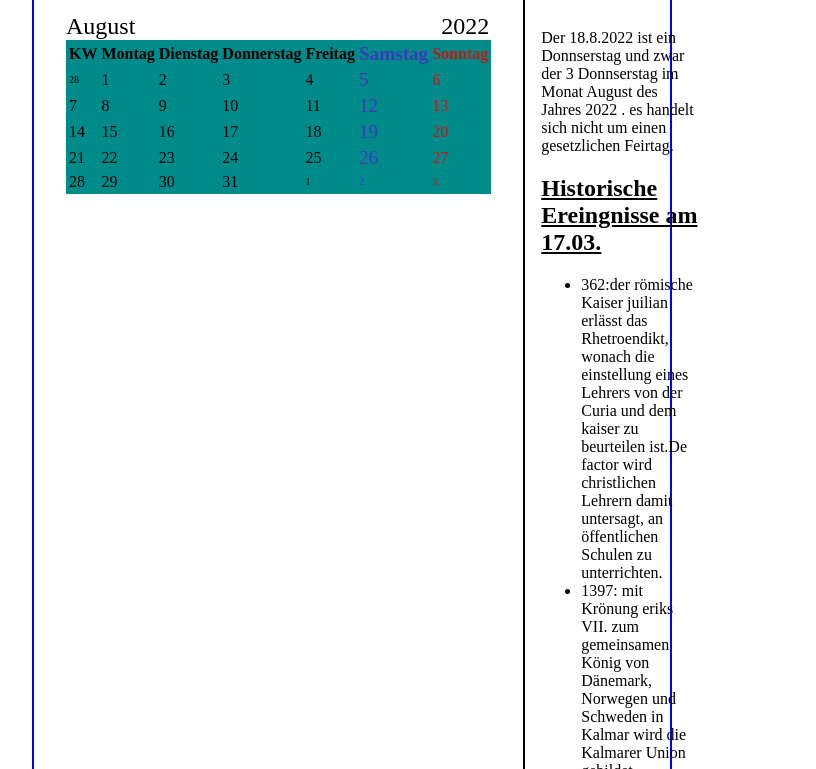
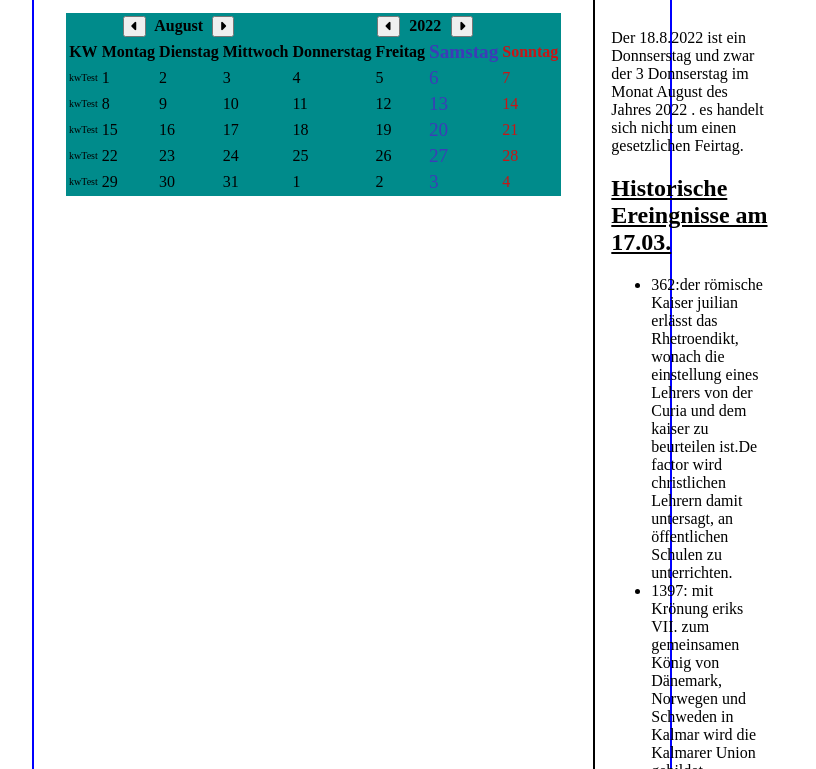
Before and after one commit to obaidaxt/Kalendar, a plain HTML site: page index.html in a window 1280 px wide. Shown: the part 200-969 px from the top of the page, without its empty margins (288-1104 px from the left). Drawn offline with Linux system fonts and the light colour scheme.

Commit message:
commit18.08

```diff
--- a/function.js
+++ b/function.js
@@ -1,43 +1,25 @@
 window.onload = main;
+const monthNames = [
+    "January", "February", "March", "April", "May", "June", "July", "August", "September", "October", "November", "December"
+];
+let today = new Date();
+let calendarDate = today;
 
 function main() {
+    let year=today.getFullYear();
+    let month =today.getMonth()+1
 
-
-
-
-
-    const months = [
-        "January",
-        "February",
-        "March",
-        "April",
-        "May",
-        "June",
-        "July",
-        "August",
-        "September",
-        "October",
-        "November",
-        "December",
-      ]
-    let dateToday=new Date();
-    let year=dateToday.getFullYear();
-    let month =dateToday.getMonth()+1
-
-    let day =dateToday.getDate()
-    console.log(day)
+    let day =today.getDate()
     let genauerTag
     let holidayYesNoD = false;
 
     let germanDate= day + "." + month + "." + year;
-    const monthNames = [
-        "January", "February", "March", "April", "May", "June", "July", "August", "September", "October", "November", "December"
-    ];
+
     const dayNames = ["Sonntag","Montag","Dienstag","Mittwoch","Donnserstag","Freitag","Samstag"];
-    let monthD = monthNames[dateToday.getMonth()];
+    let monthD = monthNames[today.getMonth()];
     document.getElementById('infotext_month').innerHTML = monthD ;
 
-    const dayOfWeek = dayNames[dateToday.getDay()];
+    const dayOfWeek = dayNames[today.getDay()];
     document.getElementById('infotext_dayweek').innerHTML = dayOfWeek
     document.getElementById('infotext_dayweekmonat').innerHTML = dayOfWeek
 
@@ -67,7 +49,7 @@ function main() {
     // console.log('year:' + dateToday.getFullYear())
     // console.log('year:' + year)
 
-    document.getElementById("infotext_year").innerHTML = dateToday
+    document.getElementById("infotext_year").innerHTML = today
 
 
     if (day <= 7) {
@@ -82,12 +64,12 @@ function main() {
     }else{
         genauerTag=5
     }
-    document.getElementById("kalendarTitle").innerHTML=monthD
+    // document.getElementById("kalendarTitle").innerHTML=monthD
     document.getElementById("calendarH").innerHTML=germanDate
 
     document.getElementById('infotext_year').innerHTML = year;
-    document.getElementById('titelRight').innerHTML = year;
-    document.getElementById("infotext_dateD").innerHTML = dateToday;
+    // document.getElementById('titelRight').innerHTML = year;
+    document.getElementById("infotext_dateD").innerHTML = today;
     document.getElementById("infotext_day").innerHTML = genauerTag;
     // document.getElementById("infotext_month").innerHTML = monthD;
     document.getElementById("infotext_dateD").innerHTML = germanDate;
@@ -97,13 +79,17 @@ function main() {
     console.log(easterDate(2021));
 
 
-     //Kalendar
+    drawCalendar();
+}
 
-     const monthDays = document.querySelector(".days");
+function drawCalendar() {
 
+    console.log('dawCalebdar: ' + calendarDate);
+    document.getElementById('kalendermonat').innerHTML = monthNames[calendarDate.getMonth()];
+    document.getElementById('kalenderjahr').innerHTML = calendarDate.getFullYear();
     const lastOfMonth = new Date(
-        dateToday.getFullYear(),
-        dateToday.getMonth() + 1,
+        calendarDate.getFullYear(),
+        calendarDate.getMonth() + 1,
         0
     );
     const lastDay = lastOfMonth.getDate(); //z.B. 31, 30, 28
@@ -118,18 +104,19 @@ function main() {
     const daysToDrawAfter = lastOfMonthWeekday == 0 ? 0 : 7 - lastOfMonthWeekday;
 
     let firstOfMonth =  new Date(
-        dateToday.getFullYear(),
-        dateToday.getMonth(),
+        calendarDate.getFullYear(),
+        calendarDate.getMonth(),
         1
       );
     let firstOfMonthWeekday = firstOfMonth.getDay(); // 0: Snntag, 1: Montag, Dienstag, Mittwoch...
     let daysToDrawBefore = firstOfMonthWeekday == 0 ? 6 : firstOfMonthWeekday - 1;
     let firstDayToDraw = new Date(
-        dateToday.getFullYear(),
-        dateToday.getMonth(),
+        calendarDate.getFullYear(),
+        calendarDate.getMonth(),
         1 - daysToDrawBefore
       );
-    // if (firstOfMonthWeekday == 0) {
+
+
 
     let kalender = '';
     for (let i = 0; i < daysToDrawBefore + lastDay + daysToDrawAfter; i++) {
@@ -137,30 +124,47 @@ function main() {
         // Reihe öffnen
         if (cellDate.getDay() == 1) {
             kalender += '<tr>'
+            kalender += '<td class="small">kwTest</td>'
         }
-        // let cellClass = '';
-        // // Zelle schreiben
-        // if (cellDate.getDay() == 6) {
-        //     cellClass = 'we';
-        // }
-        // else if(cellDate.getDay()==0){
-        //     cellClass='w';
-        // }
+        let cellClass = '';
+        // Zelle schreiben
+        if (cellDate.getDay() == 6) {
+            cellClass = 'we';
+        }
+        else if(cellDate.getDay()==0){
+            cellClass='w';
+        }
         kalender += '<td class="' + cellClass + '">' + cellDate.getDate() + '</td>';
         // Reihe schließen
         if (cellDate.getDay() == 0) {
             kalender += '</tr>';
         }
+
+
     }
-    console.log(kalender);
     document.getElementById("monatskalender").innerHTML = kalender;
 
+}
+
+
+    function decreaseMonth() {
+        calendarDate = new Date(calendarDate.getFullYear(), calendarDate.getMonth() - 1, 15);
+        drawCalendar();
     }
 
-
-
-
-function easterDate( year ) {
+    function increaseMonth(){
+        calendarDate = new Date(calendarDate.getFullYear(), calendarDate.getMonth() + 1, 15);
+        drawCalendar();
+    }
+    function decreaseYear(){
+        calendarDate = new Date(calendarDate.getFullYear()- 1, 0);
+        drawCalendar();
+    }
+    function increaseYear(){
+        calendarDate= new Date(calendarDate.getFullYear()+1, 0);
+        drawCalendar();
+    }
+    function easterDate( year ) {
     var date, a, b, c, m, d;
     // Instantiate the date object.
     date = new Date;
--- a/index.html
+++ b/index.html
@@ -15,45 +15,34 @@
             <h1>Kalenderblatt vom <span id="calendarH"></span></h1>
         </div>
         <div class="link">
-            <table id="monatskalender" class="calender">
-                <ul class="monat">
-                    <!-- <i class="pfeil fas fa-angle-left prev"></i> -->
-                    <li id="kalendarTitle"> x </li>
-                    <!-- <i class="pfeil fas fa-angle-right next" id="rightp"></i> -->
+            <table class="calender">
+                <thead>
 
-                </ul>
+                    <th colspan="4"  class="monatujahr">
+                        <button class="pfeil" onclick="decreaseMonth()" id="increaseMonths"> <i class="fa-solid fa-caret-left"></i></i></button>
+                        <span id="kalendermonat" class="monatsname">TEST</span>
+                        <button  class="pfeil" onclick="increaseMonth()"> <i class="fa-solid fa-caret-right"></i> </button>
+                    </th>
 
-
-                <ul class = "jahr">
-                    <!-- <i class="pfeil fas fa-angle-left prev"></i> -->
-
-                    <li id="titelRight"> x </li>
-                    <!-- <i class="pfeil fas fa-angle-right next"></i> -->
-
-                </ul>
-
-                <!-- <div class="month monat">
-                    <i class="fas fa-angle-left prev"></i>
-                    <div class="date">
-                      <h1></h1>
-                      <p></p>
-                    </div>
-                    <i class="fas fa-angle-right next"></i>
-                  </div> -->
-
+                    <th colspan="4" class="monatujahr">
+                        <button  class="pfeil" onclick="decreaseYear()"> <i class="fa-solid fa-caret-left"></i> </button>
+                        <span id="kalenderjahr" class="monatsname" >TEST</span>
+                        <button  class="pfeil" onclick="increaseYear()"> <i class="fa-solid fa-caret-right"></i> </button>
+                    </th>
                     <tr>
                         <th class="kw weekdays">
                             KW
                         </th>
                         <th>Montag</th>
                         <th>Dienstag</th>
+                        <th>Mittwoch</th>
                         <th>Donnerstag</th>
                         <th>Freitag</th>
                         <th class="we">Samstag</th>
                         <th class="w">Sonntag</th>
                     </tr>
-                <div class="days"></div>
-
+                </thead>
+                <tbody id="monatskalender" >
                     <tr>
                         <td class="small">28</td>
                         <td>1</td>
@@ -64,6 +53,7 @@
                         <td class="w">6</td>
                     </tr>
                     <tr>
+                        <td class="small">29</td>
                         <td>7</td>
                         <td>8</td>
                         <td>9</td>
@@ -99,6 +89,7 @@
                         <td class="small we">2</td>
                         <td class="small w">3</td>
                     </tr>
+                </tbody>
             </table>
         </div>
         <div class ="right">
--- a/style.css
+++ b/style.css
@@ -62,10 +62,6 @@ body{
 }
 .jahr{
     font-size: 1.5rem;
-
-    border-right: 2px solid black;
-    padding: 0;
-    margin: 0;
 }
 .jahr li{
     float: right;
@@ -91,3 +87,9 @@ table{
     background: darkcyan;
 
 }
+#kalendermonat{
+    padding: 2%;
+}
+#kalenderjahr{
+    padding: 2%;
+}
```
Lines whose indentation alone changed are shown as unchanged.
